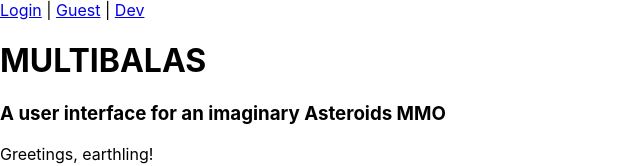
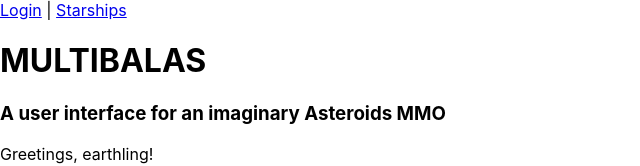
Before and after one commit to wdkaye/StarshipInspector3, an Angular app: page / in a window 1280 px wide. Shown: the top 166 px of the page, without its empty margins (0-640 px from the left). Built offline with nearby package versions, Linux system fonts and the light colour scheme.

Commit message:
Login is functional

```diff
--- a/src/app/app.routes.ts
+++ b/src/app/app.routes.ts
@@ -1,5 +1,4 @@
 import { Routes } from '@angular/router';
-import { WeatherComponent } from './weather/weather.component';
 import { HomeComponent } from './home/home.component';
 import { GuestHangarComponent } from './guest-hangar/guest-hangar.component';
 import { StarshipsComponent } from './starships/starships.component';
--- a/src/app/nav-menu/nav-menu.component.html
+++ b/src/app/nav-menu/nav-menu.component.html
@@ -1,14 +1,14 @@
 <header>
   <nav>
     @if( isLoggedIn ) {
-      <a (click)="onLogout()">Logout</a>
+      <a (click)="onLogout()">Click here to Logout!</a>
     }
     @else {
       <a [routerLink]="['/login']">Login</a>
     }
+    <!--|
+    //<a [routerLink]="['/guest']">Guest</a>-->
     |
-    <a [routerLink]="['/guest']">Guest</a>
-    |
-    <a [routerLink]="['/starships']">Dev</a>
+    <a [routerLink]="['/starships']">Starships</a>
   </nav>
 </header>
```
Also changed, not shown: 1 other file (tests, documents, lock files or other folders).
